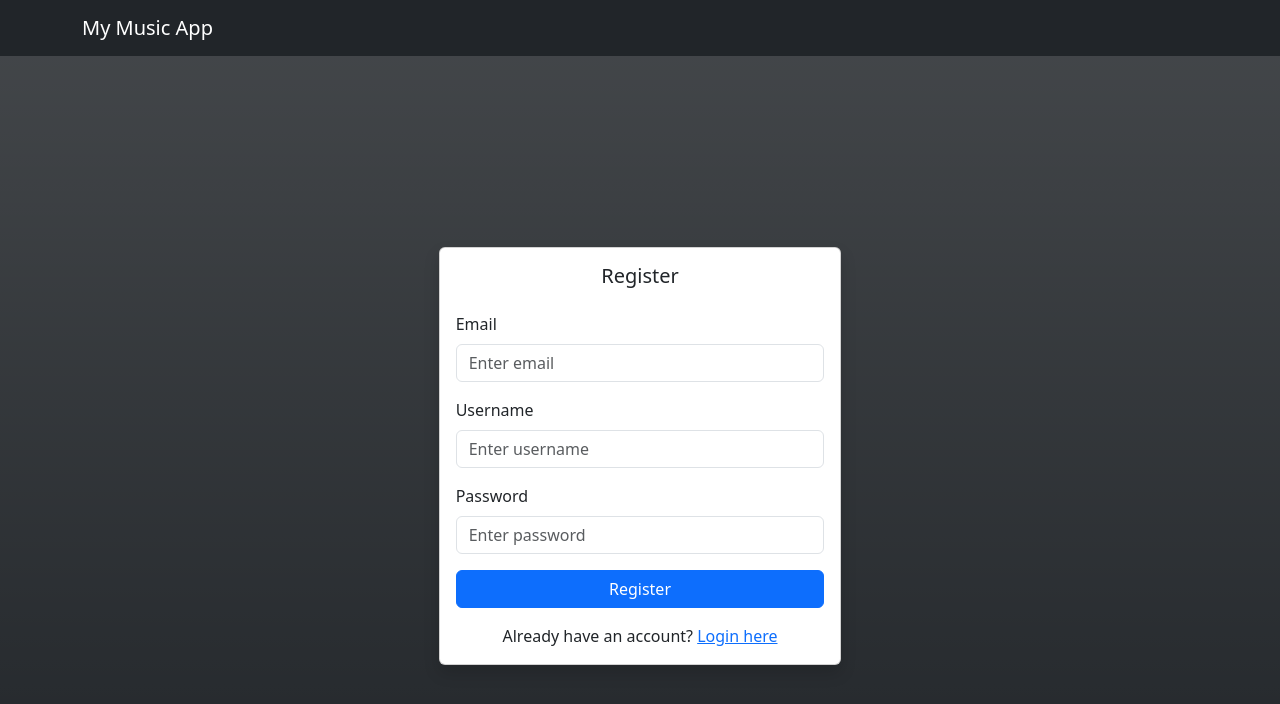
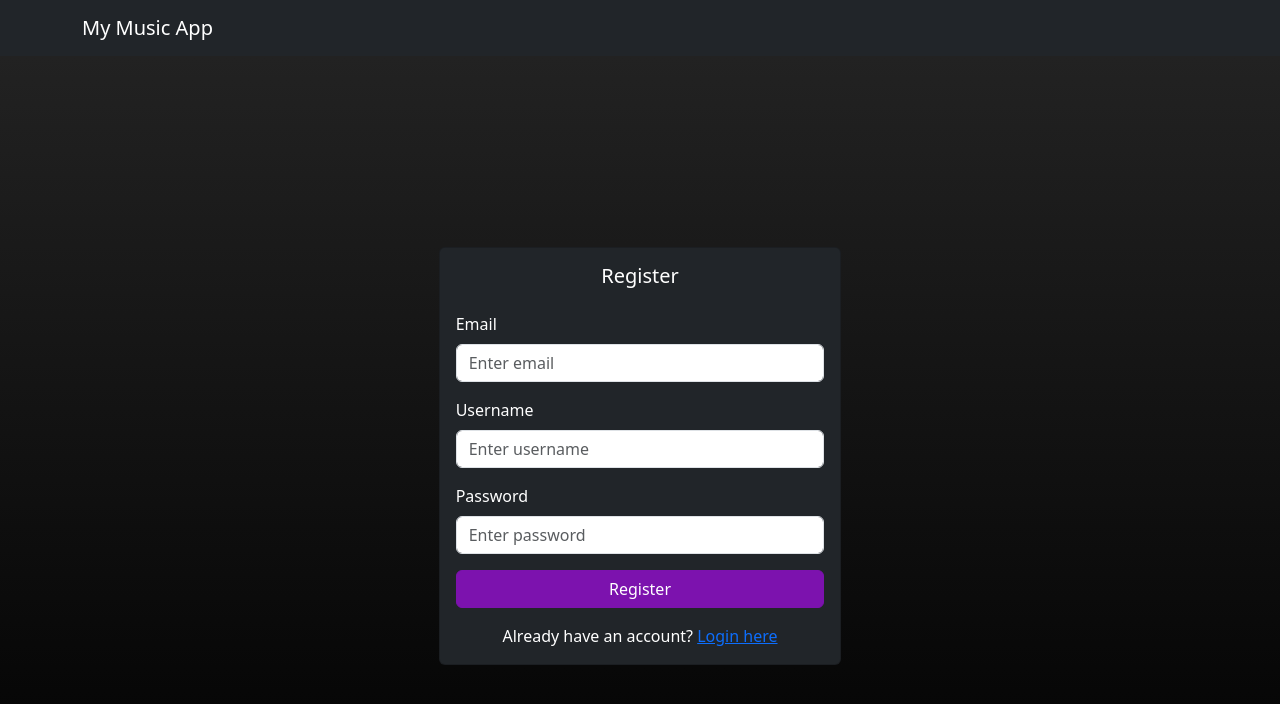
Before and after one commit to anthony-vo/cosc2626-MusicSubscriptionApp, a React (Create React App) app in the folder music-sub/: page /register in a window 1280 px wide. Shown: the top 704 px of the page. Built offline with nearby package versions, Linux system fonts and the light colour scheme.

Commit message:
changed background colour and added focus glow effect on search

```diff
--- a/music-sub/src/Pages/Login.js
+++ b/music-sub/src/Pages/Login.js
@@ -48,13 +48,16 @@ const Login = () => {
           <Navbar.Brand>My Music App</Navbar.Brand>
         </Container>
       </Navbar>
-      <Container fluid className="bg-dark bg-gradient" style={{ minHeight: "100vh" }}>
+      <Container fluid className="text-white" style={{
+        minHeight: "100vh",
+        background: "linear-gradient(to bottom, rgba(10, 10, 10, 0.9), rgba(0, 0, 0, 1))"
+      }}>
         <Row
           className="justify-content-center align-items-center"
           style={{ minHeight: "100vh" }}
         >
           <Col md={4}>
-            <Card className="shadow">
+            <Card className="bg-dark text-white">
               <Card.Body>
                 <Card.Title className="text-center mb-4">Login</Card.Title>
                 {error && <p className="text-danger text-center">{error}</p>}
@@ -80,7 +83,7 @@ const Login = () => {
                     />
                   </Form.Group>
                   <div className="d-grid">
-                    <Button variant="primary" type="submit">
+                    <Button variant="primary" type="submit" style={{backgroundColor: "#7c12ae", borderColor: "#7c12ae"}}>
                       Login
                     </Button>
                   </div>
--- a/music-sub/src/Pages/MainPage.js
+++ b/music-sub/src/Pages/MainPage.js
@@ -89,7 +89,10 @@ const MainPage = () => {
   const totalPages = Math.ceil(searchResults.length / resultsPerPage);
 
   return (
-    <div style={{ minHeight: "100vh" }} className="bg-dark bg-gradient">
+    <div className="text-white" style={{
+        minHeight: "100vh",
+        background: "linear-gradient(to bottom, rgba(10, 10, 10, 0.9), rgba(0, 0, 0, 1))"
+    }}>
       {/*Custome CSS for the carousel */}
       <style>
         {`
--- a/music-sub/src/Pages/Register.js
+++ b/music-sub/src/Pages/Register.js
@@ -73,13 +73,16 @@ const Register = () => {
           <Navbar.Brand>My Music App</Navbar.Brand>
         </Container>
       </Navbar>
-      <Container fluid className="bg-dark bg-gradient" style={{ minHeight: "100vh" }}>
+      <Container fluid className="text-white" style={{
+        minHeight: "100vh",
+        background: "linear-gradient(to bottom, rgba(10, 10, 10, 0.9), rgba(0, 0, 0, 1))"
+      }}>
         <Row
           className="justify-content-center align-items-center"
           style={{ minHeight: "100vh" }}
         >
           <Col md={4}>
-            <Card className="shadow">
+            <Card className="bg-dark text-white">
               <Card.Body>
                 <Card.Title className="text-center mb-4">Register</Card.Title>
                 {error && <p className="text-danger text-center">{error}</p>}
@@ -116,7 +119,7 @@ const Register = () => {
                     />
                   </Form.Group>
                   <div className="d-grid">
-                    <Button variant="primary" type="submit">
+                    <Button variant="primary" type="submit" style={{backgroundColor: "#7c12ae", borderColor: "#7c12ae"}}>
                       Register
                     </Button>
                   </div>
--- a/music-sub/src/index.css
+++ b/music-sub/src/index.css
@@ -30,7 +30,7 @@ h2 {
   width: 300px;
   padding: 10px;
   font-size: 16px;
-  border: 2px solid purple;
+  border: 2px solid #7c12ae;
   border-radius: 5px;
   background: #222; /* Dark background for inputs */
   color: white;
@@ -43,21 +43,23 @@ h2 {
 }
 
 .search-container input:focus {
-  border-color: purple; /* Brighter purple on focus */
+  border-color: #c64dff; /* Brighter purple on focus */
+  box-shadow:0 0 7px #c64dff;
 }
 
 .search-container button {
   width: 150px;
   padding: 10px;
   font-size: 16px;
-  background: purple;
+  background: #7c12ae;
+  border-color: #7c12ae;
   color: white;
-  border: none;
   border-radius: 5px;
   cursor: pointer;
   transition: background 0.3s ease;
 }
 
 .search-container button:hover {
-  background: #7c12ae; /* Lighter purple on hover */
+  background: #c64dff; /* Lighter purple on hover */
+  border-color: #c64dff;
 }
```
